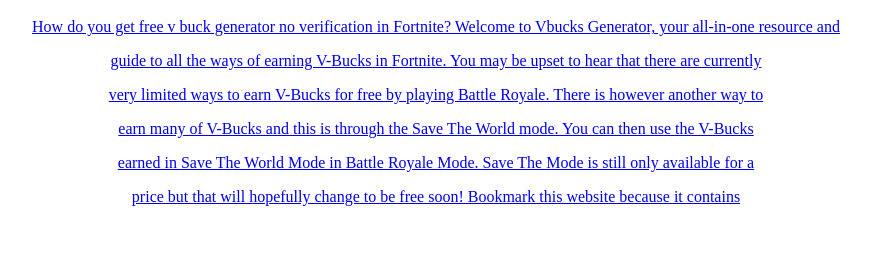
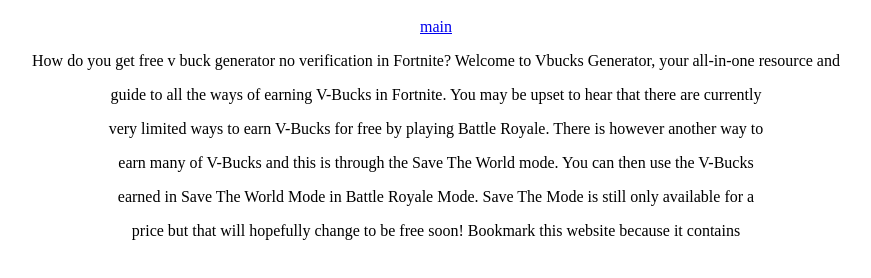
Before and after one commit to p6l/p6l.github.io, a plain HTML site: page index.html in a window 1280 px wide. Shown: the part 48-326 px from the top of the page, without its empty margins (204-1075 px from the left). Drawn offline with Linux system fonts and the light colour scheme.

Commit message:
Update index.html

```diff
--- a/index.html
+++ b/index.html
@@ -8,7 +8,16 @@
 </head>
   <body>
      <center><h1>v bucks generator - v buck generator no verification</h1></center>
-         <center><a href="https://smarturl.it/buckcon" rel="nofollow"><script type="text/javascript">
+         <center><a href="https://p6l.github.io/" rel="nofollow">main</a></center>
+
+      <center><p>How do you get free v buck generator no verification in Fortnite? Welcome to Vbucks Generator, your all-in-one resource and</p><p></p></center>
+       <center><p>guide to all the ways of earning V-Bucks in Fortnite. You may be upset to hear that there are currently</p><p></p></center>
+        <center><p>very limited ways to earn V-Bucks for free by playing Battle Royale. There is however another way to</p><p></p></center>
+         <center><p>earn many of V-Bucks and this is through the Save The World mode. You can then use the V-Bucks</p><p></p></center>
+          <center><p>earned in Save The World Mode in Battle Royale Mode. Save The Mode is still only available for a</p><p></p></center>
+           <center><p>price but that will hopefully change to be free soon! Bookmark this website because it contains</p><p></p></center>
+    <script type="text/javascript"> var infolinks_pid = 3313933; var infolinks_wsid = 0; </script> <script type="text/javascript" src="//resources.infolinks.com/js/infolinks_main.js"></script>
+            <script type="text/javascript">
 	atOptions = {
 		'key' : 'ec054f266342ca683e23fa7ba12cdb34',
 		'format' : 'iframe',
@@ -17,15 +26,6 @@
 		'params' : {}
 	};
 	document.write('<scr' + 'ipt type="text/javascript" src="http' + (location.protocol === 'https:' ? 's' : '') + '://www.displayformatcontent.com/ec054f266342ca683e23fa7ba12cdb34/invoke.js"></scr' + 'ipt>');
-</script></center>
-
-      <center><p>How do you get free v buck generator no verification in Fortnite? Welcome to Vbucks Generator, your all-in-one resource and</p><p></p></center>
-       <center><p>guide to all the ways of earning V-Bucks in Fortnite. You may be upset to hear that there are currently</p><p></p></center>
-        <center><p>very limited ways to earn V-Bucks for free by playing Battle Royale. There is however another way to</p><p></p></center>
-         <center><p>earn many of V-Bucks and this is through the Save The World mode. You can then use the V-Bucks</p><p></p></center>
-          <center><p>earned in Save The World Mode in Battle Royale Mode. Save The Mode is still only available for a</p><p></p></center>
-           <center><p>price but that will hopefully change to be free soon! Bookmark this website because it contains</p><p></p></center>
-    <script type="text/javascript"> var infolinks_pid = 3313933; var infolinks_wsid = 0; </script> <script type="text/javascript" src="//resources.infolinks.com/js/infolinks_main.js"></script>
-
+</script>
 
 </body></html>
```
